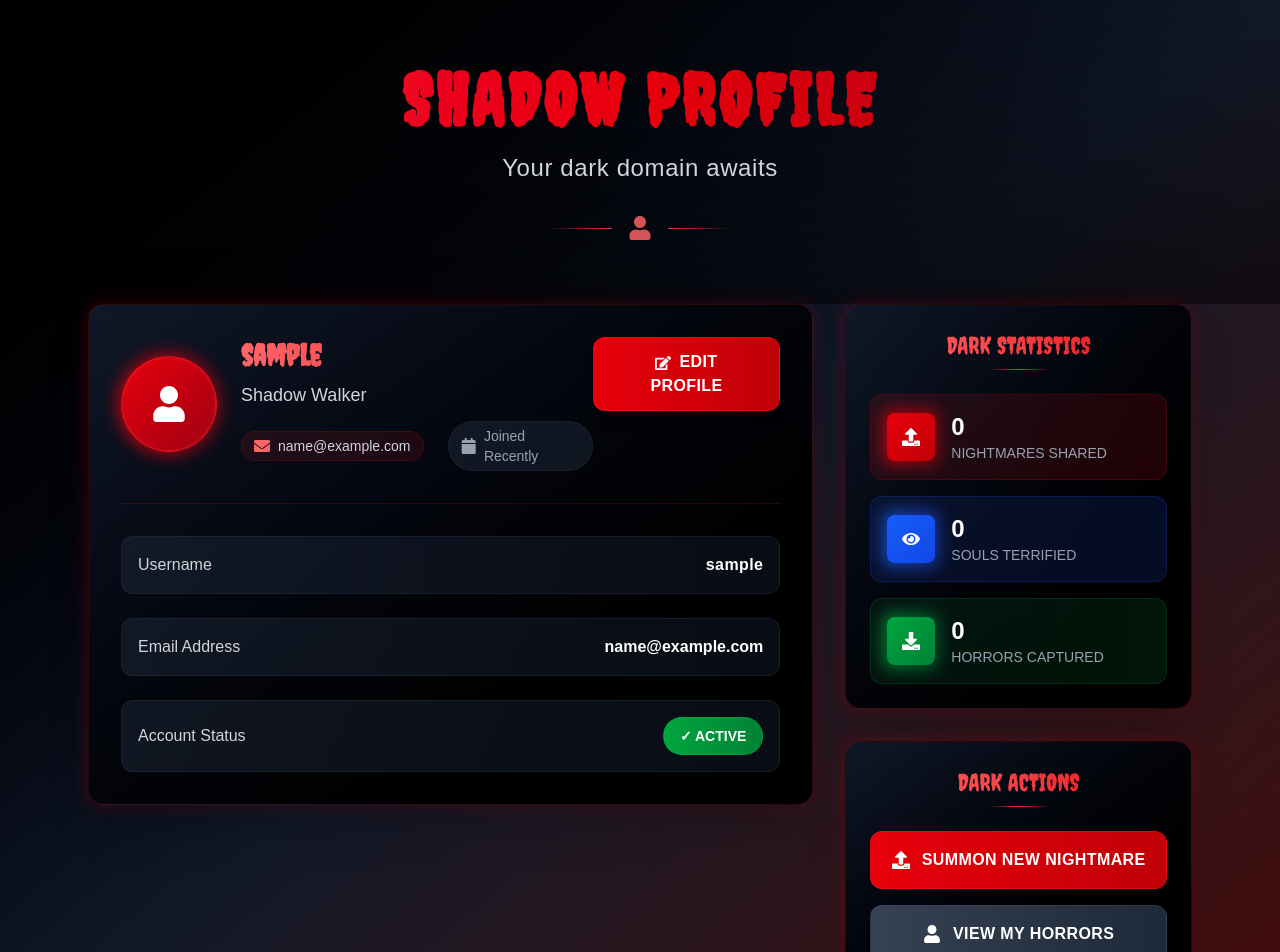
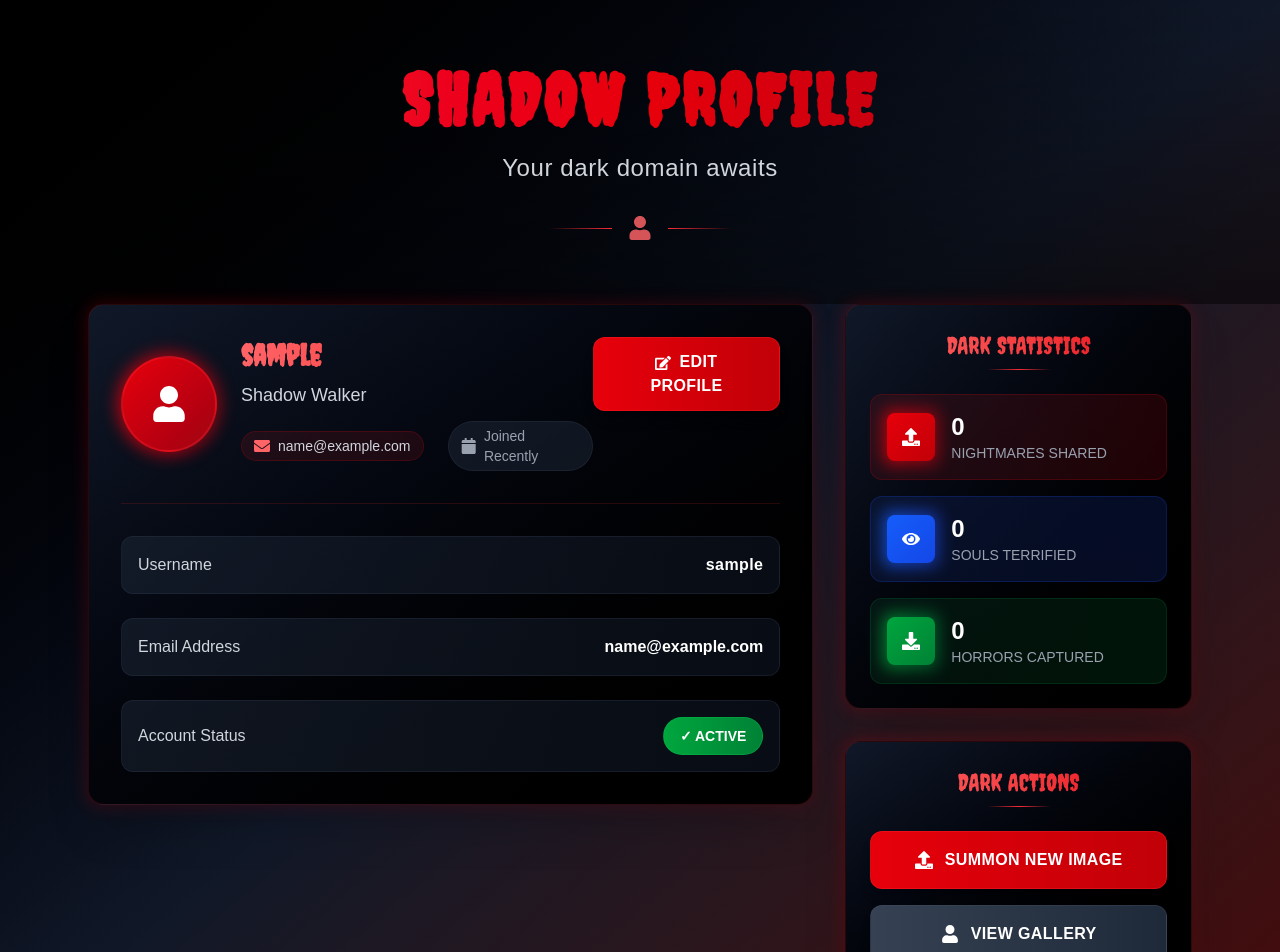
Before and after one commit to mdcartel/creepygallery, a Next.js app: page /profile in a window 1280 px wide. Shown: the top 952 px of the page. Built offline with nearby package versions, Linux system fonts and the light colour scheme; sample sign-in values are in the browser's storage.

Commit message:
other changes

```diff
--- a/app/page.tsx
+++ b/app/page.tsx
@@ -177,7 +177,7 @@ export default function Home() {
                   className="group relative bg-gradient-to-r from-red-600 to-red-700 hover:from-red-700 hover:to-red-800 text-white px-8 py-4 rounded-xl font-bold transition-all duration-300 inline-flex items-center gap-3 shadow-lg hover:shadow-red-900/50 border border-red-500/30"
                 >
                   <FaUpload className="w-5 h-5 group-hover:animate-bounce" />
-                  <span className="tracking-wide">SUMMON FIRST NIGHTMARE</span>
+                  <span className="tracking-wide">SUMMON FIRST IMAGE</span>
                 </Link>
               ) : (
                 <Link
--- a/app/profile/page.tsx
+++ b/app/profile/page.tsx
@@ -200,14 +200,14 @@ export default function ProfilePage() {
                       <Link href="/upload" className="group w-full relative bg-gradient-to-r from-red-600 to-red-700 hover:from-red-700 hover:to-red-800 text-white p-4 rounded-xl font-bold transition-all duration-300 shadow-lg hover:shadow-red-900/50 border border-red-500/30 block">
                         <div className="flex items-center justify-center gap-3">
                           <FaUpload className="text-lg group-hover:animate-bounce" />
-                          <span className="tracking-wide">SUMMON NEW NIGHTMARE</span>
+                          <span className="tracking-wide">SUMMON NEW IMAGE</span>
                         </div>
                       </Link>
 
                       <Link href="/" className="group w-full relative bg-gradient-to-r from-gray-700 to-gray-800 hover:from-gray-600 hover:to-gray-700 text-white p-4 rounded-xl font-bold transition-all duration-300 shadow-lg hover:shadow-gray-900/50 border border-gray-600/30 block">
                         <div className="flex items-center justify-center gap-3">
                           <FaUser className="text-lg group-hover:animate-pulse" />
-                          <span className="tracking-wide">VIEW MY HORRORS</span>
+                          <span className="tracking-wide">VIEW GALLERY</span>
                         </div>
                       </Link>
                     </div>
```
